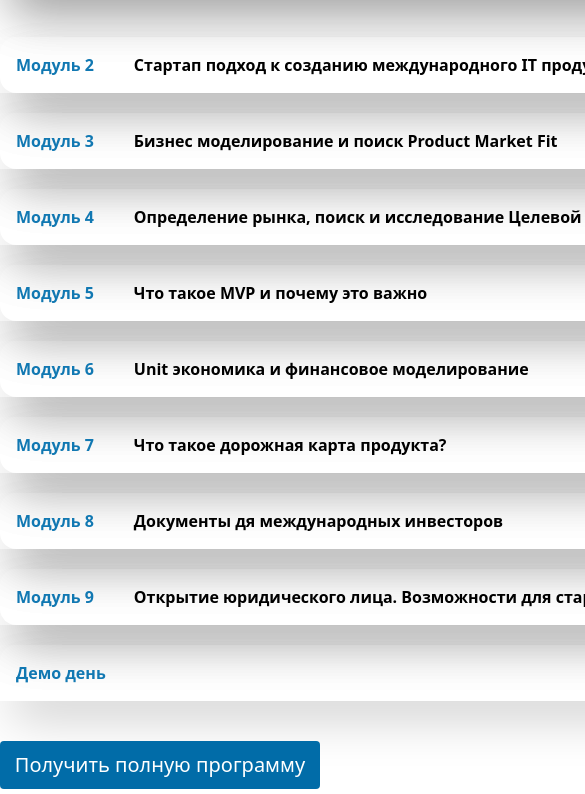
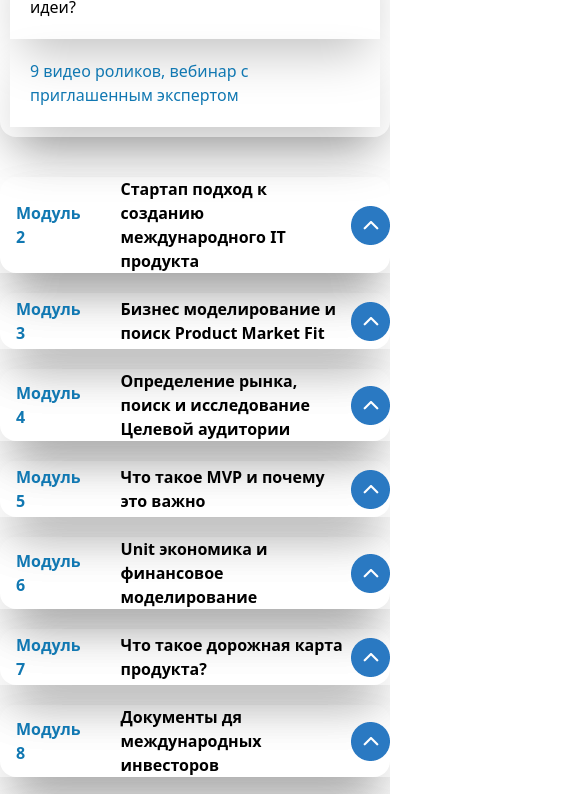
Before and after one commit to nasimovmuhammad7-dotcom/egzamin-17-1-26, a website: page index.html in a window 390 px wide. Shown: the part 6754-7548 px from the top of the page, 585 px wide, since content can reach past the window. Drawn offline with Linux system fonts and the light colour scheme.

Commit message:
section 8

```diff
--- a/index.html
+++ b/index.html
@@ -146,68 +146,81 @@
     <div class="text-[#1178B2] p-2.5 font-bold text-2xl mt-20  max-w-380 m-auto">
         <p class="pl-10 lg:pl-40 md:pl-60">Программа акселератора</p>
     </div>
-    <div class="shadow-2xl w-300 max-w-380 m-auto rounded-2xl">
+    <div class="shadow-2xl lg:w-300 max-w-380 m-auto rounded-2xl p-2.5">
         <div class="flex items-center font-bold shadow-2xl">
             <p class="p-7"><p class="text-[#1178B2] relative -left-10">Модуль 1</p> Тенденции и тренды современного мира</p>
-            <img class="relative left-172" src="./src/Group 667.png" alt="">
+            <img class="relative lg:left-172" src="./src/Group 667.png" alt="">
         </div>
         <p class="p-5 shadow-2xl">Тема 1. Куда движутся IT тренды? Аналитика Gartner, разбор отчетов консалтинговых компаний</p>
         <p class="p-5 shadow-2xl"> 3. Что такое внутренние и внешние инновации? Как искать инновационные идеи?</p>
         <p class="p-5 shadow-2xl text-[#1178B2]">9 видео роликов, вебинар с приглашенным экспертом</p>
     </div>
-    <div class="shadow-2xl w-300 max-w-380 m-auto rounded-2xl mt-10">
+    <div class="shadow-2xl lg:w-300 max-w-380 m-auto rounded-2xl mt-10">
         <div class="flex items-center font-bold shadow-2xl">
             <p class="p-7"><p class="text-[#1178B2] relative -left-10">Модуль 2</p>Стартап подход к созданию международного IT продукта</p>
-            <img class="relative left-140" src="./src/Group 667.png" alt="">
+            <img class="relative lg:left-140" src="./src/Group 667.png" alt="">
         </div>
     </div>
-    <div class="shadow-2xl w-300 max-w-380 m-auto rounded-2xl mt-5">
+    <div class="shadow-2xl lg:w-300 max-w-380 m-auto rounded-2xl mt-5">
         <div class="flex items-center font-bold shadow-2xl">
             <p class="p-7"><p class="text-[#1178B2] relative -left-10">Модуль 3</p>Бизнес моделирование и поиск Product Market Fit</p>
-            <img class="relative left-155" src="./src/Group 667.png" alt="">
+            <img class="relative lg:left-155" src="./src/Group 667.png" alt="">
         </div>
     </div>
-    <div class="shadow-2xl w-300 max-w-380 m-auto rounded-2xl mt-5">
+    <div class="shadow-2xl lg:w-300 max-w-380 m-auto rounded-2xl mt-5">
         <div class="flex items-center font-bold shadow-2xl">
             <p class="p-7"><p class="text-[#1178B2] relative -left-10">Модуль 4</p>Определение рынка, поиск и исследование Целевой аудитории</p>
-            <img class="relative left-128" src="./src/Group 667.png" alt="">
+            <img class="relative lg:left-128" src="./src/Group 667.png" alt="">
         </div>
     </div>
-    <div class="shadow-2xl w-300 max-w-380 m-auto rounded-2xl mt-5">
+    <div class="shadow-2xl lg:w-300 max-w-380 m-auto rounded-2xl mt-5">
         <div class="flex items-center font-bold shadow-2xl">
             <p class="p-7"><p class="text-[#1178B2] relative -left-10">Модуль 5</p>Что такое MVP и почему это важно</p>
-            <img class="relative left-185" src="./src/Group 667.png" alt="">
+            <img class="relative lg:left-185" src="./src/Group 667.png" alt="">
         </div>
     </div>
-    <div class="shadow-2xl w-300 max-w-380 m-auto rounded-2xl mt-5">
+    <div class="shadow-2xl lg:w-300 max-w-380 m-auto rounded-2xl mt-5">
         <div class="flex items-center font-bold shadow-2xl">
             <p class="p-7"><p class="text-[#1178B2] relative -left-10">Модуль 6</p>Unit экономика и финансовое моделирование</p>
-            <img class="relative left-162" src="./src/Group 667.png" alt="">
+            <img class="relative lg:left-162" src="./src/Group 667.png" alt="">
         </div>
     </div>
-    <div class="shadow-2xl w-300 max-w-380 m-auto rounded-2xl mt-5">
+    <div class="shadow-2xl lg:w-300 max-w-380 m-auto rounded-2xl mt-5">
         <div class="flex items-center font-bold shadow-2xl">
             <p class="p-7"><p class="text-[#1178B2] relative -left-10">Модуль 7</p>Что такое дорожная карта продукта?</p>
-            <img class="relative left-182" src="./src/Group 667.png" alt="">
+            <img class="relative lg:left-182" src="./src/Group 667.png" alt="">
         </div>
     </div>
-    <div class="shadow-2xl w-300 max-w-380 m-auto rounded-2xl mt-5">
+    <div class="shadow-2xl lg:w-300 max-w-380 m-auto rounded-2xl mt-5">
         <div class="flex items-center font-bold shadow-2xl">
             <p class="p-7"><p class="text-[#1178B2] relative -left-10">Модуль 8</p>Документы дя международных инвесторов</p>
-            <img class="relative left-168" src="./src/Group 667.png" alt="">
+            <img class="relative lg:left-168" src="./src/Group 667.png" alt="">
         </div>
     </div>
-    <div class="shadow-2xl w-300 max-w-380 m-auto rounded-2xl mt-5">
+    <div class="shadow-2xl lg:w-300 max-w-380 m-auto rounded-2xl mt-5">
         <div class="flex items-center font-bold shadow-2xl">
             <p class="p-7"><p class="text-[#1178B2] relative -left-10">Модуль 9</p>Открытие юридического лица. Возможности для стартапов</p>
-            <img class="relative left-136" src="./src/Group 667.png" alt="">
+            <img class="relative lg:left-136" src="./src/Group 667.png" alt="">
         </div>
     </div>
-    <div class="shadow-2xl w-300 max-w-380 m-auto rounded-2xl mt-5">
+    <div class="shadow-2xl lg:w-300 max-w-380 m-auto rounded-2xl mt-5">
         <div class="flex items-center font-bold shadow-2xl">
             <p class="p-7"><p class="text-[#1178B2] relative -left-10">Демо день </p></p>
         </div>
         <button class="w-80 p-2.5 bg-[#016CA8] rounded text-xl text-white mt-10">Получить полную программу</button>
     </div>
+    <div class="bg-[url(Groupp.png)] h-180 md:h-200 lg:h-110 mt-40">
+        <div class="lg:flex justify-center gap-50 p-5">
+            <div class="text-white mt-20 md:text-center lg:text-start">
+                <p class="font-bold text-3xl">Попадите на радары <br> инвесторов и партнеров</p>
+                <br>
+                <p>В результате прохождения обучения мы создадим <br> профили вашей компании на всех международных <br> скаутинговых площадках</p>
+                <button class="w-70 p-2.5 bg-[#07AF91] rounded text-xl text-white mt-10">Записаться в акселератор</button>
+            </div>
+            <div>
+                <img src="./src/Group 811.png" alt="">
+            </div>
+        </div>
+    </div>
 </body>
 </html>
```
Also changed, not shown: src/Group 811.png (added), src/Groupp.png (added), src/output.css.
